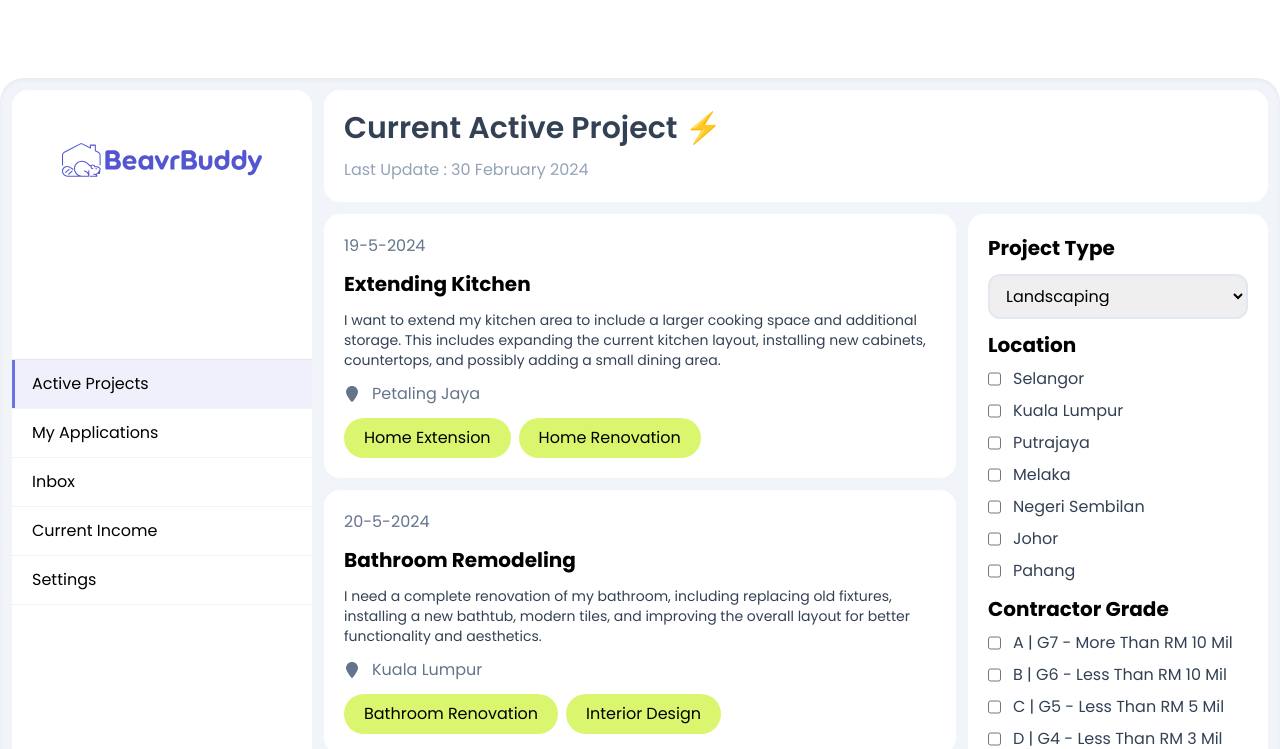
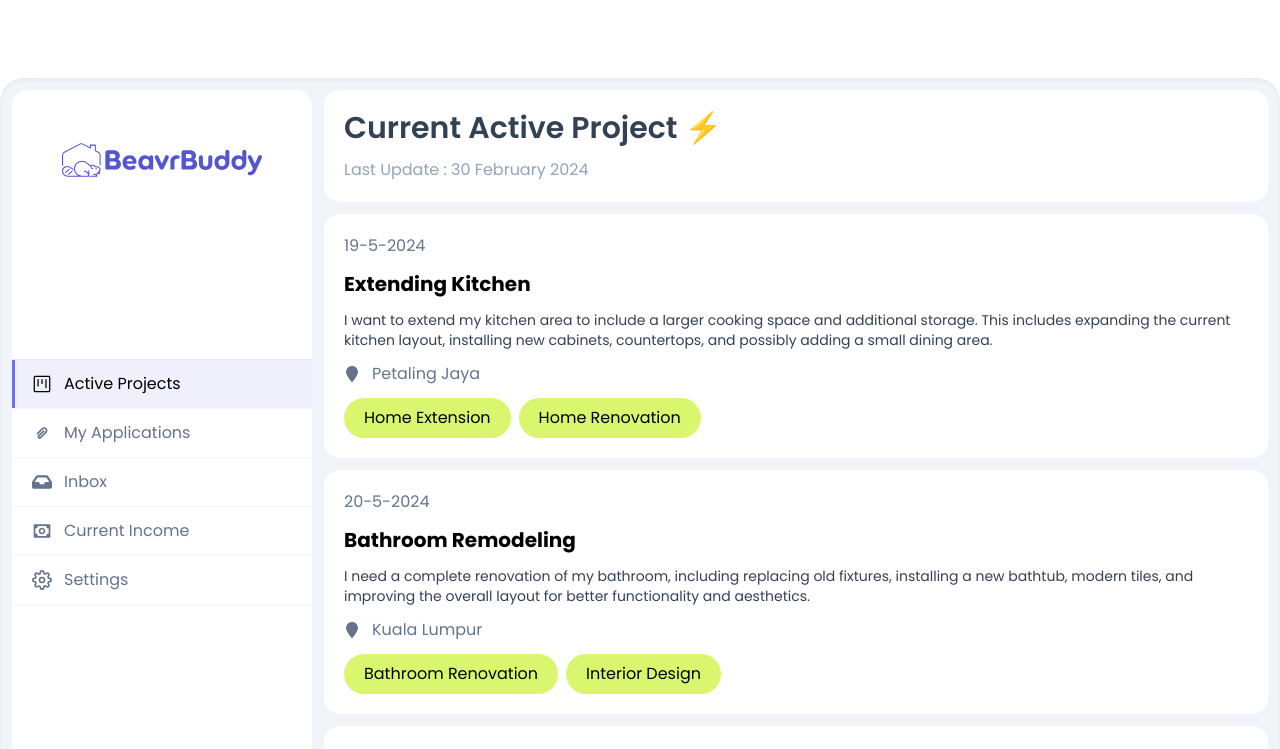
Before and after one commit to metalheadcode/beavrbuddy, a Next.js app: page / in a window 1280 px wide. Shown: the part 872-1621 px from the top of the page. Built offline with nearby package versions, Linux system fonts and the light colour scheme.

Commit message:
update platform

```diff
--- a/src/components/Inputs/TextArea.tsx
+++ b/src/components/Inputs/TextArea.tsx
@@ -17,7 +17,7 @@ export default function TextArea({
     <div className="w-full">
       <label className="font-semibold text-secondary-dark">{label}</label>
       <textarea
-        rows={5}
+        rows={3}
         placeholder={placeholder}
         className="outline-none mt-3 border-2 border-primary-dark w-full px-3 py-2 rounded-xl"
         value={value}
--- a/src/components/Platform.tsx
+++ b/src/components/Platform.tsx
@@ -1,10 +1,16 @@
 "use client";
 
-import React, { useState } from "react";
+import { AnimatePresence, motion } from "framer-motion";
+import { FullLogo, Logo } from "./Svgs";
+import React, { useEffect, useState } from "react";
 
+import { BiMoney } from "react-icons/bi";
 import { BsThreeDots } from "react-icons/bs";
+import { FaInbox } from "react-icons/fa";
 import { FaLocationPin } from "react-icons/fa6";
-import { FullLogo } from "./Svgs";
+import { FiSettings } from "react-icons/fi";
+import { GoProject } from "react-icons/go";
+import { GrFormAttachment } from "react-icons/gr";
 import Image from "next/image";
 import PresenceAnimation from "./PresenceAnimation";
 
@@ -82,33 +88,45 @@ const menus = [
     id: 1,
     name: "Active Projects",
     url: "#",
+    icon: <GoProject size={20} />,
   },
   {
     id: 2,
     name: "My Applications",
     url: "#",
+    icon: <GrFormAttachment size={20} />,
   },
   {
     id: 3,
     name: "Inbox",
     url: "#",
+    icon: <FaInbox size={20} />,
   },
   {
     id: 4,
     name: "Current Income",
     url: "#",
+    icon: <BiMoney size={20} />,
   },
   {
     id: 5,
     name: "Settings",
     url: "#",
+    icon: <FiSettings size={20} />,
   },
 ];
 
-const SideBar = () => {
+const SideBar = ({ openSideBar }: { openSideBar: boolean }) => {
   const [active, setActive] = useState(0);
+
   return (
-    <div className="bg-white rounded-2xl min-w-[300px] h-full flex flex-col justify-between">
+    <div
+      className={`relative bg-white rounded-2xl ${
+        openSideBar ? "min-w-[300px]" : ""
+      } h-full flex flex-col justify-between`}
+    >
+      {openSideBar ? (
+        <>
           <div className="p-5 flex items-center justify-center">
             <FullLogo
               width={200}
@@ -122,9 +140,18 @@ const SideBar = () => {
                 key={index}
                 className={`relative px-5 py-3 ${
                   index === menus.length - 1 ? "border-y" : "border-t"
-            } ${active === index ? "bg-primary-light/10" : "border-slate-100"}`}
+                } ${
+                  active === index ? "bg-primary-light/10" : "border-slate-100"
+                }`}
               >
-            {menu.name}
+                <span
+                  className={`flex items-center gap-3 ${
+                    active === index ? "text-black" : "text-slate-500"
+                  }`}
+                >
+                  {menu.icon}
+                  <p>{menu.name}</p>
+                </span>
                 {active === index && (
                   <div className="h-full w-[3px] bg-primary-light absolute left-0 top-0 bottom-0" />
                 )}
@@ -145,6 +172,50 @@ const SideBar = () => {
             </div>
             <BsThreeDots />
           </div>
+        </>
+      ) : (
+        <>
+          <div className="p-3 flex items-center justify-center">
+            <Logo
+              width={30}
+              height={35}
+            />
+          </div>
+          <div className="">
+            {menus.map((menu, index) => (
+              <div
+                onClick={() => setActive(index)}
+                key={index}
+                className={`relative px-3 py-3 ${
+                  index === menus.length - 1 ? "border-y" : "border-t"
+                } ${
+                  active === index ? "bg-primary-light/10" : "border-slate-100"
+                }`}
+              >
+                <span
+                  className={`w-full flex justify-center items-center${
+                    active === index ? "text-black" : "text-slate-500"
+                  }`}
+                >
+                  {menu.icon}
+                </span>
+                {active === index && (
+                  <div className="h-full w-[3px] bg-primary-light absolute left-0 top-0 bottom-0" />
+                )}
+              </div>
+            ))}
+          </div>
+          <div className="p-3 flex justify-center items-center w-full">
+            <Image
+              src="/images/platform-client/profile.jpg"
+              alt="profile-image"
+              width={1000}
+              height={1000}
+              className="h-7 w-7 rounded-full object-cover"
+            />
+          </div>
+        </>
+      )}
     </div>
   );
 };
@@ -170,7 +241,7 @@ const Card = ({
   createdAt,
 }: ListTypes) => {
   return (
-    <div className="w-full p-5 bg-white rounded-2xl flex flex-col gap-3">
+    <div className="p-5 bg-white rounded-2xl flex flex-col gap-3">
       <p className="text-slate-500">{createdAt}</p>
       <h3 className="font-bold text-xl">{title}</h3>
       <p className="text-slate-700 text-sm">{desc}</p>
@@ -178,7 +249,7 @@ const Card = ({
         <FaLocationPin />
         <p>{location}</p>
       </div>
-      <div className="flex gap-2 overflow-hidden">
+      <div className="flex flex-wrap gap-2 overflow-hidden">
         {tags.map((tag, index) => (
           <p
             key={index}
@@ -197,10 +268,10 @@ const Filter = () => {
   const [grade, setGrade] = useState<string | null>(null);
 
   return (
-    <div className="w-full p-5 bg-white rounded-2xl flex flex-col gap-3">
+    <div className="p-5 bg-white rounded-2xl flex flex-col gap-3">
       <div className="">
-        <h3 className="font-bold text-xl">Project Type</h3>
-        <select className=" mt-3 border-2 border-slate-200 w-full px-3 py-2 rounded-xl">
+        <h3 className="font-bold text-xl truncate">Project Type</h3>
+        <select className=" mt-3 border-2 border-slate-200 px-3 py-2 rounded-xl w-full">
           {[
             {
               value: "Landscaping",
@@ -229,7 +300,7 @@ const Filter = () => {
           ].map((item, index) => (
             <option
               key={index}
-              className=""
+              className="truncate"
             >
               {item.key}
             </option>
@@ -237,7 +308,7 @@ const Filter = () => {
         </select>
       </div>
       <div className="">
-        <h3 className="font-bold text-xl">Location</h3>
+        <h3 className="font-bold text-xl truncate">Location</h3>
         {[
           "Selangor",
           "Kuala Lumpur",
@@ -264,12 +335,12 @@ const Filter = () => {
                 }
               }}
             />
-            <p className="text-slate-700 text-md">{state}</p>
+            <p className="text-slate-700 text-md truncate">{state}</p>
           </div>
         ))}
       </div>
       <div className="">
-        <h3 className="font-bold text-xl">Contractor Grade</h3>
+        <h3 className="font-bold text-xl truncate">Contractor Grade</h3>
         {[
           { name: "A | G7 - More Than RM 10 Mil", value: "A" },
           { name: "B | G6 - Less Than RM 10 Mil", value: "B" },
@@ -296,7 +367,7 @@ const Filter = () => {
                 }
               }}
             />
-            <p className="text-slate-700 text-md">{g.name}</p>
+            <p className="text-slate-700 text-md truncate">{g.name}</p>
           </div>
         ))}
       </div>
@@ -305,10 +376,35 @@ const Filter = () => {
 };
 
 export default function Platform({}: Props) {
+  const [isMobile, setIsMobile] = useState(false);
+  const [openFilter, setOpenFilter] = useState(false);
+
+  useEffect(() => {
+    function handleResize() {
+      if (window.innerWidth < 767) {
+        setIsMobile(true);
+      }
+      if (window.innerWidth < 1296) {
+        setOpenFilter(false);
+      }
+      if (window.innerWidth > 1296) {
+        setOpenFilter(true);
+      }
+      if (window.innerWidth > 767) {
+        setIsMobile(false);
+      }
+    }
+
+    window.addEventListener("resize", handleResize);
+
+    handleResize();
+
+    return () => window.removeEventListener("resize", handleResize);
+  }, []);
   return (
     <div className="bg-slate-100 rounded-3xl p-3 flex gap-3 w-full overflow-auto no-scrollbar shadow-inner">
       <PresenceAnimation>
-        <SideBar />
+        <SideBar openSideBar={!isMobile} />
       </PresenceAnimation>
       <div className="flex-1">
         <PresenceAnimation delay={0.2}>
@@ -316,7 +412,7 @@ export default function Platform({}: Props) {
         </PresenceAnimation>
         <div className="flex gap-3 mt-3 ">
           <PresenceAnimation delay={0.3}>
-            <div className=" flex flex-col gap-3 max-h-[600px] overflow-y-scroll  no-scrollbar">
+            <div className="flex-1 flex flex-col gap-3 max-h-[600px] overflow-y-scroll  no-scrollbar">
               {list.map((item, index) => (
                 <Card
                   key={index}
@@ -326,12 +422,14 @@ export default function Platform({}: Props) {
               <div className="h-3" />
             </div>
           </PresenceAnimation>
+          {openFilter && (
             <PresenceAnimation delay={0.4}>
-            <div className="min-w-[300px] max-h-[600px] overflow-y-scroll  no-scrollbar">
+              <div className="max-h-[600px] overflow-y-scroll  no-scrollbar">
                 <Filter />
                 <div className="h-3" />
               </div>
             </PresenceAnimation>
+          )}
         </div>
       </div>
     </div>
```
Lines whose indentation alone changed are shown as unchanged.
